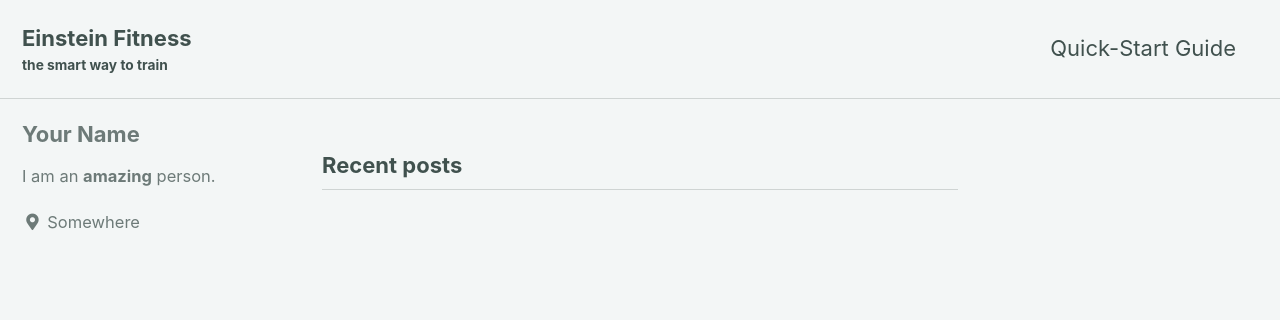
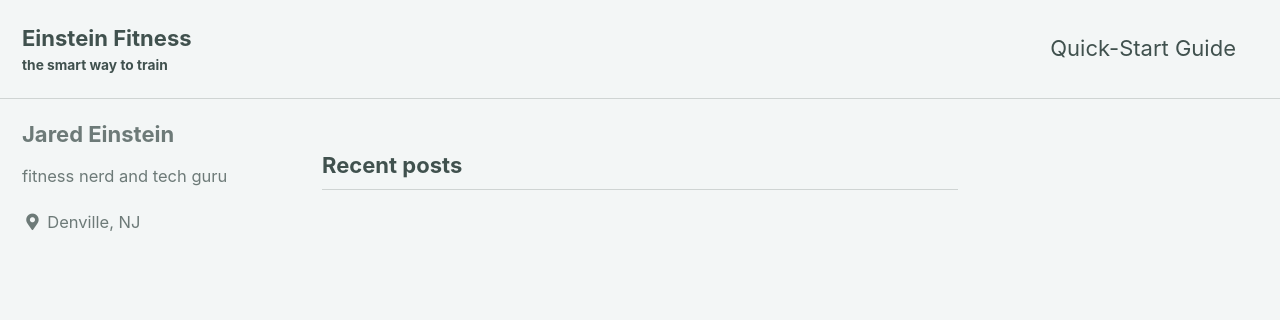
Before and after one commit to jaredeinstein/EinsteinFitnessMin, a Jekyll site: the page built from index.html, in a window 1280 px wide. Shown: the top 320 px of the page. Built offline with Jekyll 4.4.1, drawn with Linux system fonts in a browser that asks for light colours; cached includes are drawn as plain includes; the list of posts is cut into pages by our own code.

Commit message:
Update _config.yml

```diff
--- a/_config.yml
+++ b/_config.yml
@@ -21,7 +21,7 @@ title_separator          : "-"
 subtitle                 : "the smart way to train"  # site tagline that appears below site title in masthead
 name                     : "Jared Einstein"
 description              : "the smart way to train"
-url                      : "http://fitness.einsteinstudios.net"  # the base hostname & protocol for your site e.g. "https://mmistakes.github.io"
+url                      : "https://fitness.einsteinstudios.net"  # the base hostname & protocol for your site e.g. "https://mmistakes.github.io"
 baseurl                  : ""  # the subpath of your site, e.g. "/blog"
 repository               : # GitHub username/repo-name e.g. "mmistakes/minimal-mistakes"
 teaser                   : # path of fallback teaser image, e.g. "/assets/images/500x300.png"
@@ -104,10 +104,10 @@ analytics:
 
 # Site Author
 author:
-  name             : "Your Name"
+  name             : "Jared Einstein"
   avatar           : # path of avatar image, e.g. "/assets/images/bio-photo.jpg"
-  bio              : "I am an **amazing** person."
-  location         : "Somewhere"
+  bio              : "fitness nerd and tech guru"
+  location         : "Denville, NJ"
   email            :
   links:
     - label: "Email"
```
